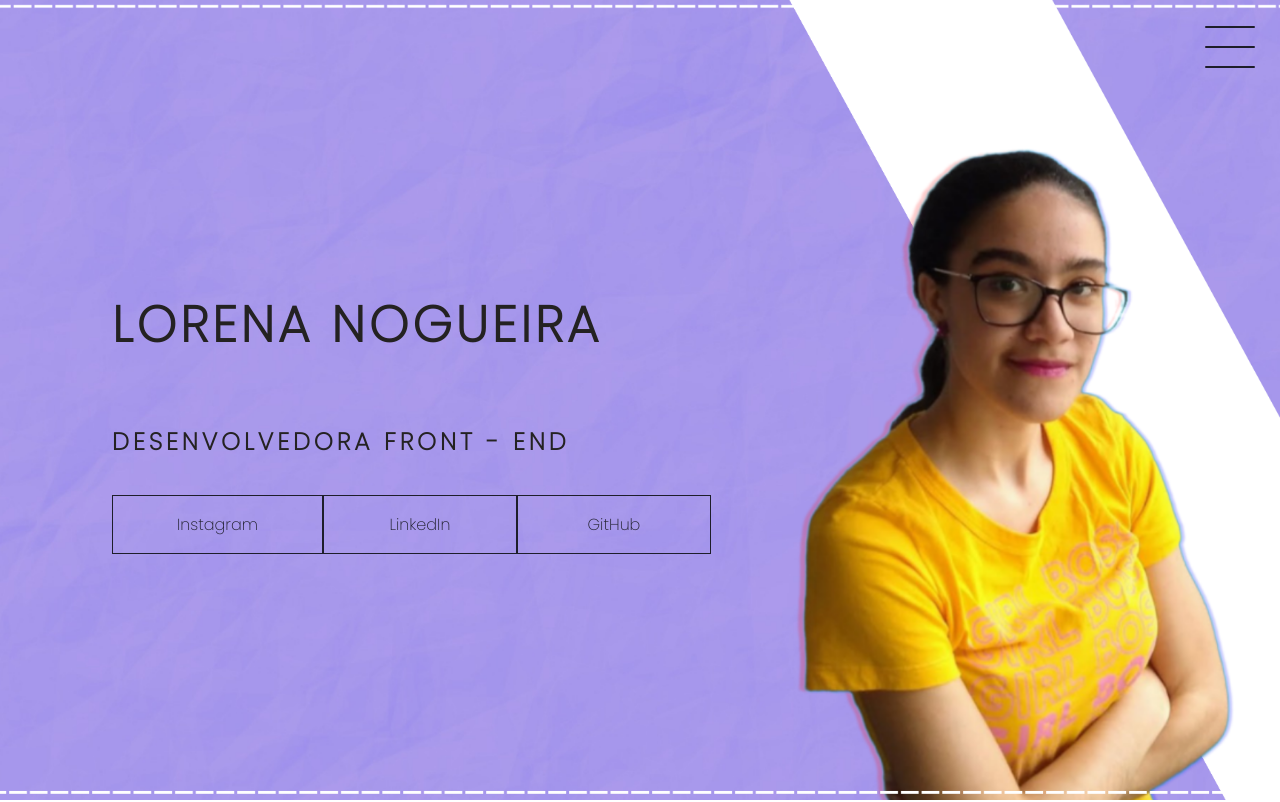
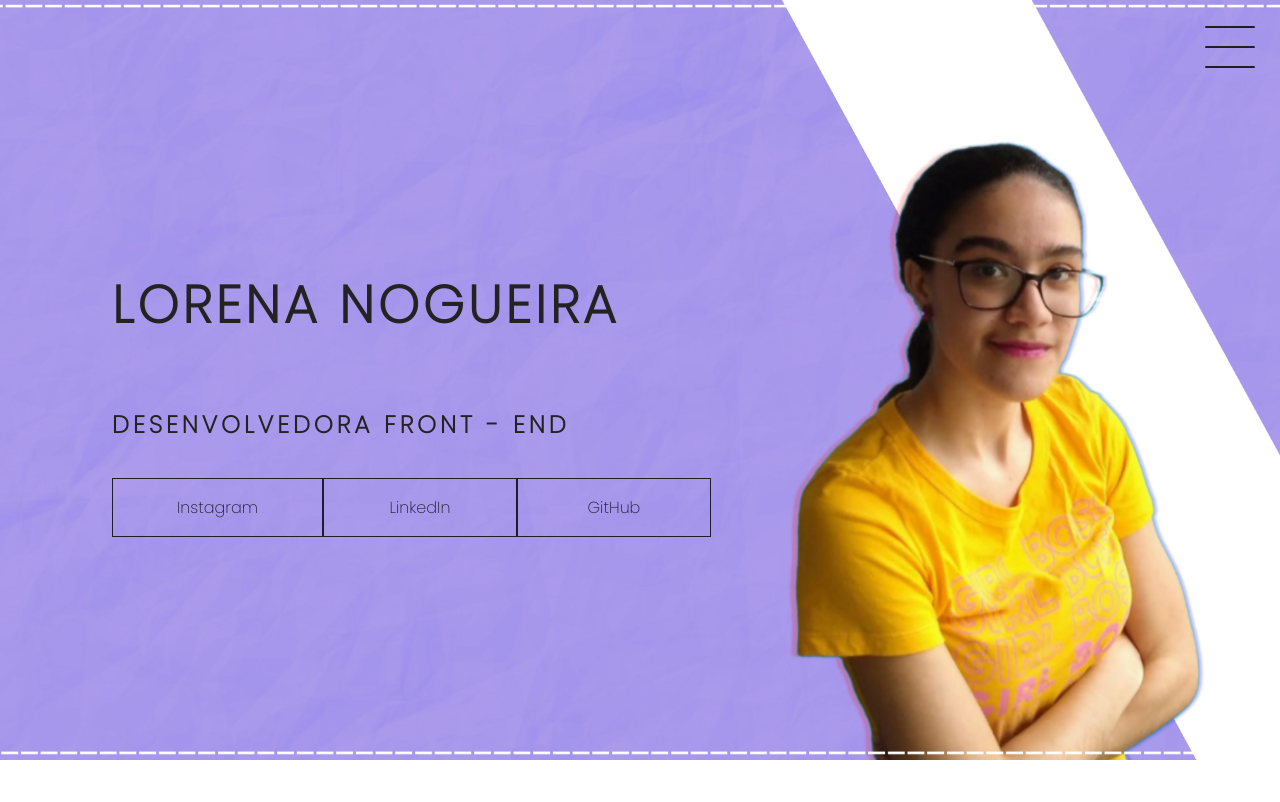
Before and after one commit to NogueiraLorena/pagelilac, a plain HTML site: page index.html in a window 1280 px wide. Shown: the top 802 px of the page. Drawn offline with Linux system fonts and the light colour scheme.

Commit message:
Update style.css
tirei o width da header-container

```diff
--- a/style.css
+++ b/style.css
@@ -10,10 +10,9 @@ color: rgb(36, 34, 34);
 }
 
 .header-container {
-    height: 100vh;
+    height: 95vh;
     background-color: #a798ea;
     background-image: url('./i/White-Purple-UI.png');
-    width: 100vw;
     background-repeat: no-repeat;
     background-size: cover;
     background-position: center;
@@ -29,7 +28,7 @@ color: rgb(36, 34, 34);
      h1{
          font-weight: bold;
         font-weight: 700;
-        font-size: 50px;
+        font-size: 52px;
          text-transform: uppercase;
          letter-spacing: 4px;
     }
```
